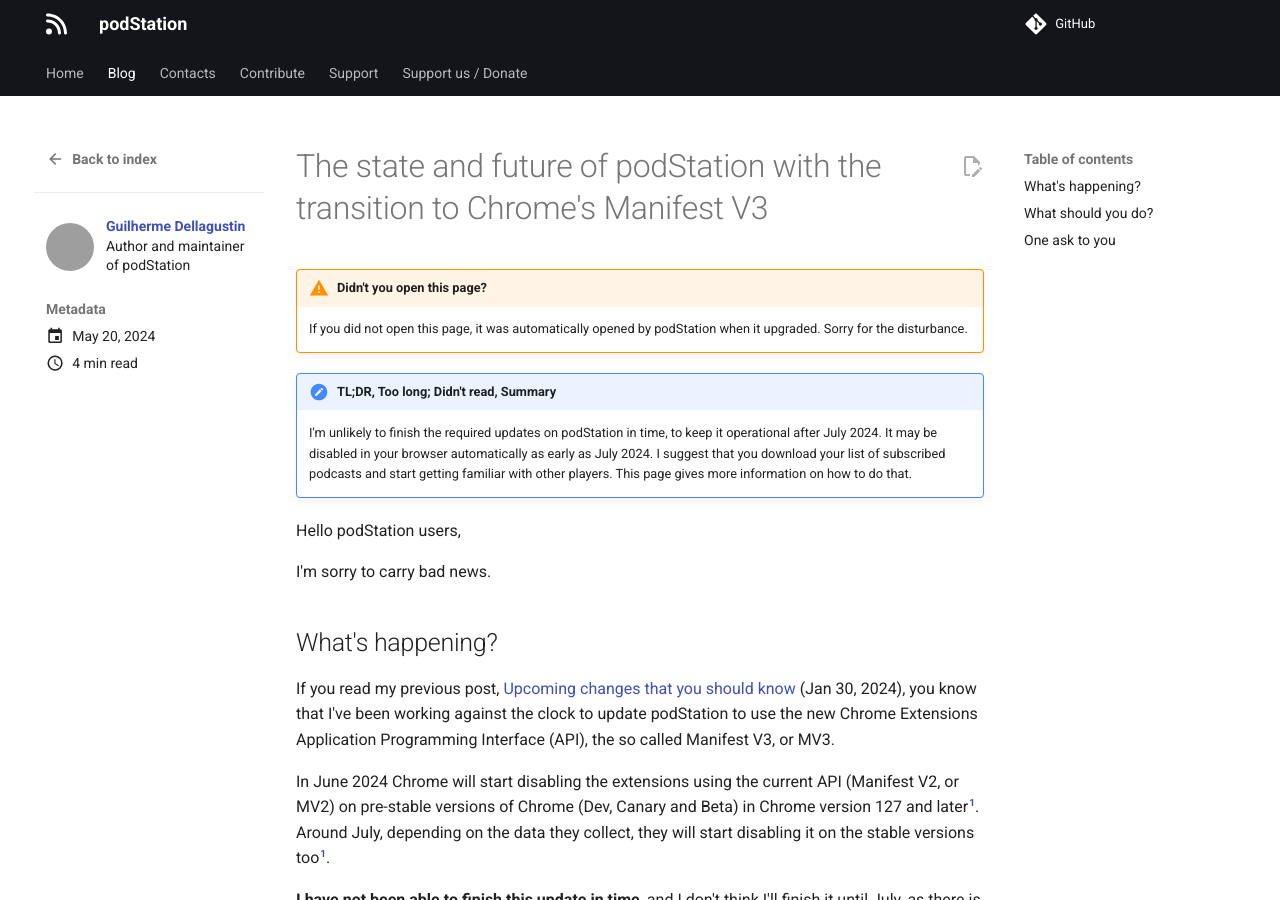
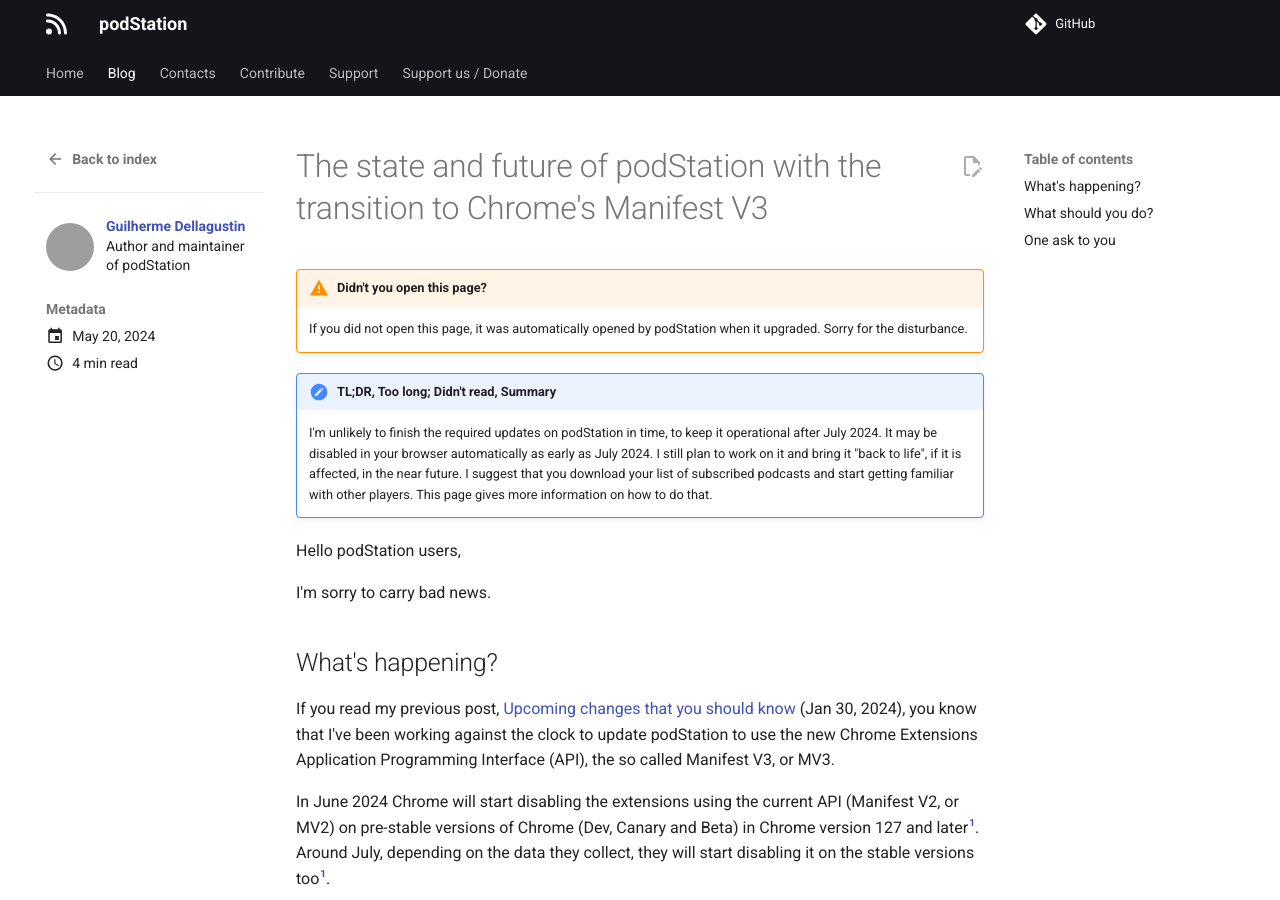
Before and after one commit to podStation/podstation.github.io, an MkDocs documentation site: the page built from docs/blog/posts/2024-05-20-state-and-future.md, in a window 1280 px wide and 900 px high. Built offline with MkDocs 1.6.1 and Material for MkDocs 9.7.7, drawn with Linux system fonts in a browser that asks for light colours; comment, search, counter and statistics services are not loaded; grey boxes are pictures that could not be loaded.

Commit message:
docs: Blog Post, minor update

```diff
--- a/docs/blog/posts/2024-05-20-state-and-future.md
+++ b/docs/blog/posts/2024-05-20-state-and-future.md
@@ -9,7 +9,7 @@
     If you did not open this page, it was automatically opened by podStation when it upgraded. Sorry for the disturbance.
 
 !!! note "TL;DR, Too long; Didn't read, Summary"
-    I'm unlikely to finish the required updates on podStation in time, to keep it operational after July 2024. It may be disabled in your browser automatically as early as July 2024. I suggest that you download your list of subscribed podcasts and start getting familiar with other players. This page gives more information on how to do that.
+    I'm unlikely to finish the required updates on podStation in time, to keep it operational after July 2024. It may be disabled in your browser automatically as early as July 2024. I still plan to work on it and bring it "back to life", if it is affected, in the near future. I suggest that you download your list of subscribed podcasts and start getting familiar with other players. This page gives more information on how to do that.
 
 Hello podStation users,
 
```
